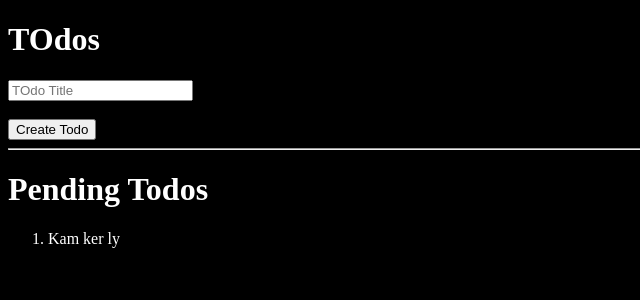
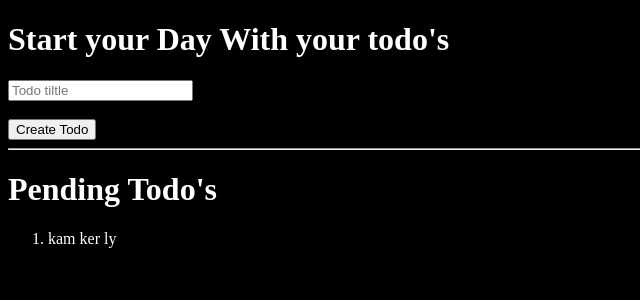
Before and after one commit to Zuhaib-dev/live-cohort-React, a React (Vite) app: page / in a window 1280 px wide. Shown: the top 300 px of the page, without its empty margins (0-640 px from the left). Built offline with nearby package versions, Linux system fonts and the light colour scheme.

Commit message:
Done with the pactice and compinent breaking

```diff
--- a/src/App.jsx
+++ b/src/App.jsx
@@ -1,42 +1,15 @@
-import { nanoid } from "nanoid";
-import React, { useState } from "react";
+import { useState } from "react";
+import Create from "./components/create";
+import Read from "./components/Read";
 
 const App = () => {
-  const [title, settitle] = useState("");
   const [todos, settodos] = useState([
-    { id: 1, title: "Kam ker ly", isCompleted: false },
+    { id: 1, title: "kam ker ly", isCompleted: false },
   ]);
-  const submitHandler = (e) => {
-    e.preventDefault();
-    let newTodo = {
-      id: nanoid(),
-      title,
-      isCompleted: false,
-    };
-    let copyTodos = [...todos];
-    copyTodos.push(newTodo);
-    settodos(copyTodos);
-  };
-  const renderTodos = todos.map((todo) => {
-    return <li key={todo.id}>{todo.title}</li>;
-  });
   return (
     <div>
-      <h1>TOdos </h1>
-      <form onSubmit={submitHandler}>
-        <input
-          onChange={(e) => settitle(e.target.value)}
-          value={title}
-          type="text"
-          placeholder="TOdo Title"
-        />
-        <br />
-        <br />
-        <button>Create Todo </button>
-      </form>
-      <hr />
-      <h1>Pending Todos</h1>
-      <ol>{renderTodos}</ol>
+      <Create todos={todos} settodos={settodos} />
+      <Read todos={todos} settodos={settodos} />
     </div>
   );
 };
--- a/src/components/Create.jsx
+++ b/src/components/Create.jsx
@@ -1,9 +1,39 @@
-import React from 'react'
+import { nanoid } from "nanoid";
+import React, { useState } from "react";
 
-const create = () => {
+const create = (props) => {
+  const todos = props.todos
+  const settodos = props.settodos
+  const [title, settitle] = useState("");
+  const submitHandler = (e) => {
+    e.preventDefault();
+    let newTodo = {
+      id: nanoid(),
+      title,
+      isComplete: false,
+    };
+    let copyTodos = [...todos];
+    copyTodos.push(newTodo);
+    settodos(copyTodos);
+    settitle("")
+  };
   return (
-    <div>create</div>
-  )
-}
+    <div>
+      <h1>Start your Day With your todo's</h1>
+      <form onSubmit={submitHandler}>
+        <input
+          onChange={(e) => settitle(e.target.value)}
+          value={title}
+          type="text"
+          placeholder="Todo tiltle"
+        />
+        <br />
+        <br />
+        <button>Create Todo</button>
+      </form>
+      <hr />
+    </div>
+  );
+};
 
-export default create
+export default create;
--- a/src/components/Read.jsx
+++ b/src/components/Read.jsx
@@ -1,9 +1,20 @@
-import React from 'react'
+import React from "react";
 
-const Read = () => {
+const Read = (props) => {
+  const todos = props.todos;
+  const settodos = props.settodos;
+  const renderTodos = todos.map((todo)=>{
+    return <li key={todo.id}>
+      {todo.title}
+    </li>
+  }
+  )
   return (
-    <div>Read</div>
-  )
-}
+    <div>
+      <h1>Pending Todo's</h1>
+      <ol>{renderTodos}</ol>
+    </div>
+  );
+};
 
-export default Read
+export default Read;
```
